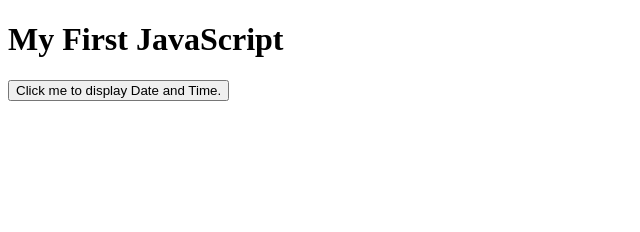
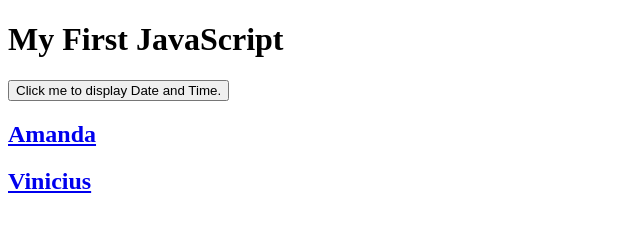
Before and after one commit to larguesa/my-ci-webapp, a plain HTML site: page index.html in a window 1280 px wide. Shown: the whole page, without its empty margins (0-640 px from the left). Drawn offline with Linux system fonts and the light colour scheme.

Commit message:
Update index.html

```diff
--- a/index.html
+++ b/index.html
@@ -10,5 +10,8 @@ Click me to display Date and Time.</button>
 
 <p id="demo"></p>
 
+  <h2><a href="amanda-muniz.html">Amanda</a></h2>
+  <h2><a href="vinicius.html">Vinicius</a></h2>
+
 </body>
 </html>
```
